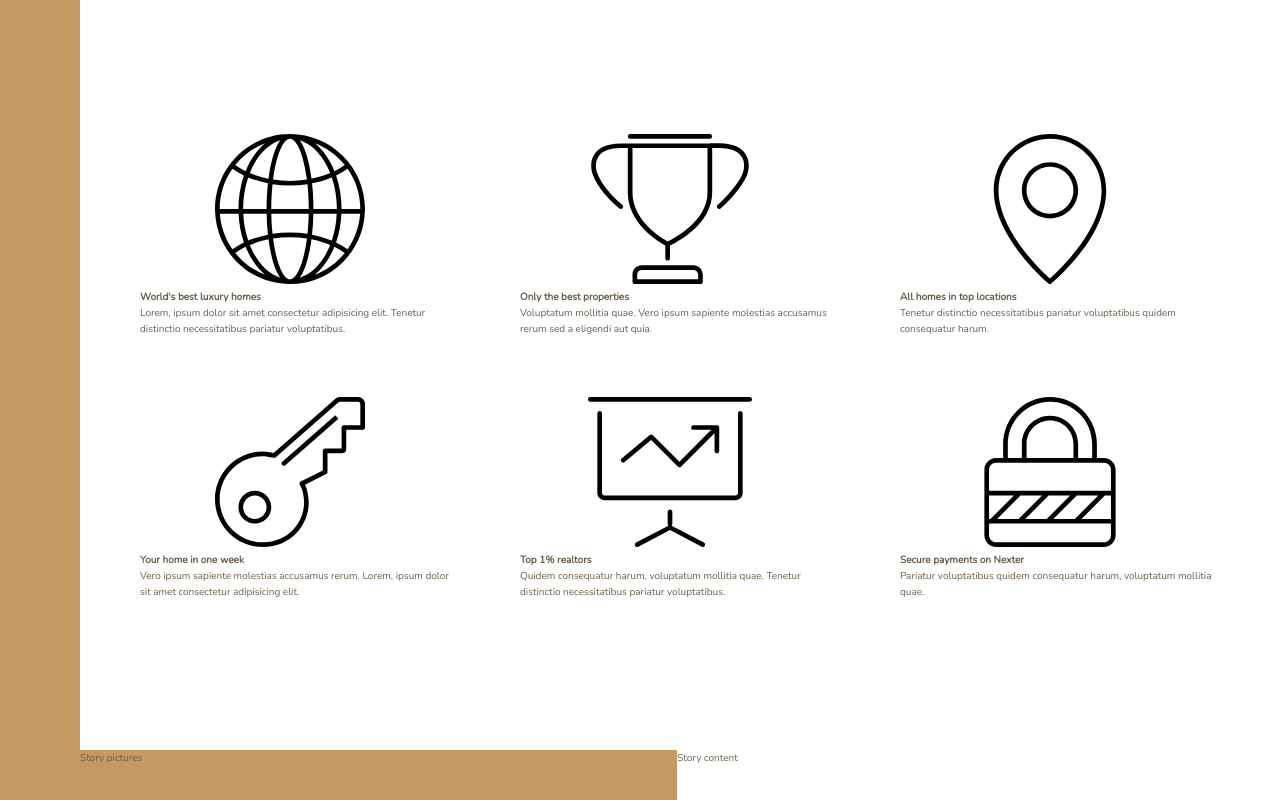
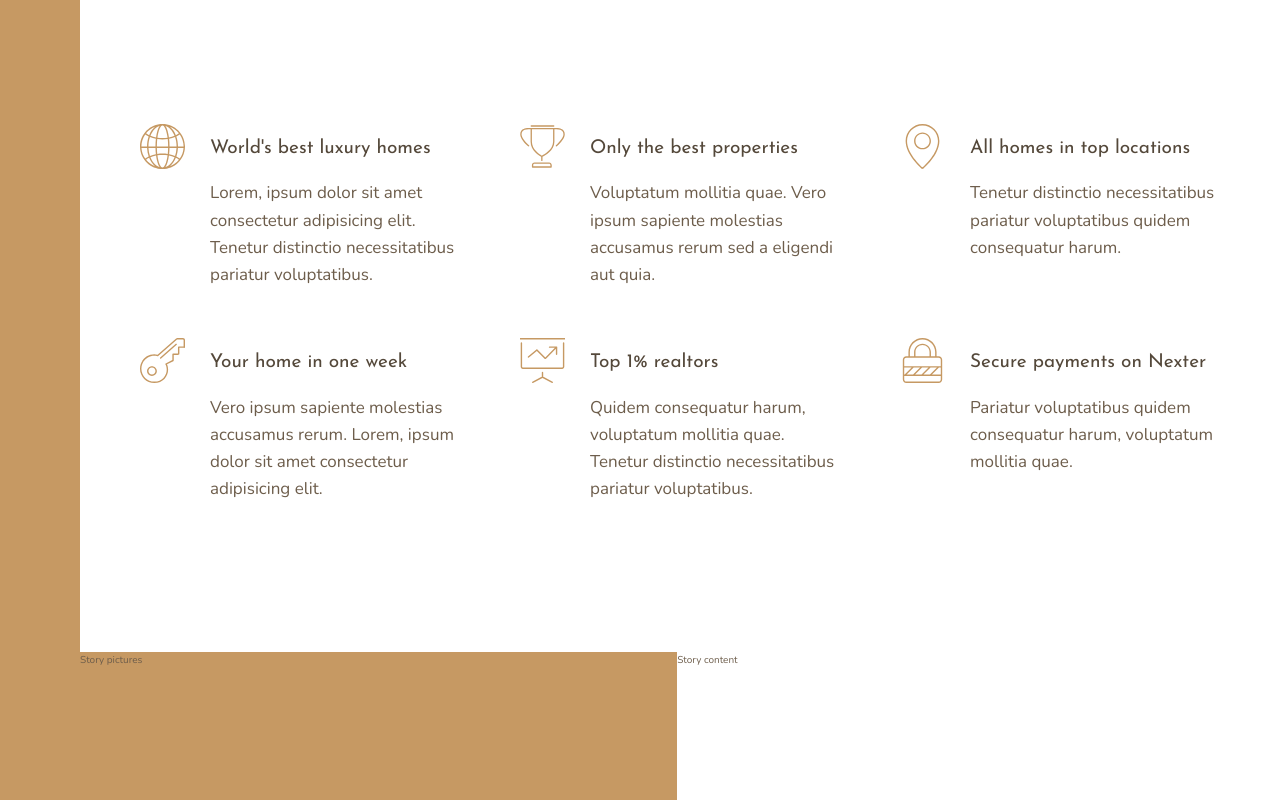
Before and after one commit to angelprzz/Nexter, a website: page index.html in a window 1280 px wide. Shown: the part 656-1456 px from the top of the page. Drawn offline with nearby package versions, Linux system fonts and the light colour scheme.

Commit message:
Building the Features Section - Part 2

```diff
--- a/index.html
+++ b/index.html
@@ -26,7 +26,7 @@
         <svg class="feature__icon">
           <use xlink:href="img/sprite.svg#icon-global"></use>
         </svg>
-        <h4 class="heading-4">World's best luxury homes</h4>
+        <h4 class="heading-4 heading-4--dark">World's best luxury homes</h4>
         <p class="feature__text">
           Lorem, ipsum dolor sit amet consectetur adipisicing elit. Tenetur distinctio
           necessitatibus pariatur voluptatibus.
@@ -36,7 +36,7 @@
         <svg class="feature__icon">
           <use xlink:href="img/sprite.svg#icon-trophy"></use>
         </svg>
-        <h4 class="heading-4">Only the best properties</h4>
+        <h4 class="heading-4 heading-4--dark">Only the best properties</h4>
         <p class="feature__text">
           Voluptatum mollitia quae. Vero ipsum sapiente molestias accusamus rerum sed a
           eligendi aut quia.
@@ -46,7 +46,7 @@
         <svg class="feature__icon">
           <use xlink:href="img/sprite.svg#icon-map-pin"></use>
         </svg>
-        <h4 class="heading-4">All homes in top locations</h4>
+        <h4 class="heading-4 heading-4--dark">All homes in top locations</h4>
         <p class="feature__text">
           Tenetur distinctio necessitatibus pariatur voluptatibus quidem consequatur
           harum.
@@ -56,7 +56,7 @@
         <svg class="feature__icon">
           <use xlink:href="img/sprite.svg#icon-key"></use>
         </svg>
-        <h4 class="heading-4">Your home in one week</h4>
+        <h4 class="heading-4 heading-4--dark">Your home in one week</h4>
         <p class="feature__text">
           Vero ipsum sapiente molestias accusamus rerum. Lorem, ipsum dolor sit amet
           consectetur adipisicing elit.
@@ -66,7 +66,7 @@
         <svg class="feature__icon">
           <use xlink:href="img/sprite.svg#icon-presentation"></use>
         </svg>
-        <h4 class="heading-4">Top 1% realtors</h4>
+        <h4 class="heading-4 heading-4--dark">Top 1% realtors</h4>
         <p class="feature__text">
           Quidem consequatur harum, voluptatum mollitia quae. Tenetur distinctio
           necessitatibus pariatur voluptatibus.
@@ -76,7 +76,7 @@
         <svg class="feature__icon">
           <use xlink:href="img/sprite.svg#icon-lock"></use>
         </svg>
-        <h4 class="heading-4">Secure payments on Nexter</h4>
+        <h4 class="heading-4 heading-4--dark">Secure payments on Nexter</h4>
         <p class="feature__text">
           Pariatur voluptatibus quidem consequatur harum, voluptatum mollitia quae.
         </p>
--- a/sass/_features.scss
+++ b/sass/_features.scss
@@ -4,6 +4,27 @@
   margin: 15rem 0;
 
   display: grid;
-  grid-template-columns: repeat(3, 1fr);
+  // grid-template-columns: repeat(3, 1fr);
+  grid-template-columns: repeat(auto-fit, minmax(25rem, 1fr));
   grid-gap: 6rem;
+  align-items: start;
 }
+
+.feature {
+  display: grid;
+  grid-template-columns: min-content 1fr;
+  grid-row-gap: 1.5rem;
+  grid-column-gap: 2.5rem;
+
+  &__icon {
+    fill: $color-primary;
+    width: 4.5rem;
+    height: 4.5rem;
+    grid-row: 1 / span 2;
+    transform: translateY(-1rem);
+  }
+
+  &__text {
+    font-size: 1.7rem;
+  }
+}
--- a/sass/_typography.scss
+++ b/sass/_typography.scss
@@ -0,0 +1,28 @@
+%heading {
+  font-family: $font-display;
+  font-weight: 400;
+}
+
+.heading-1 {
+  @extend %heading;
+}
+
+.heading-2 {
+  @extend %heading;
+}
+
+.heading-3 {
+  @extend %heading;
+}
+
+.heading-4 {
+  @extend %heading;
+  font-size: 1.9rem;
+
+  &--light {
+    color: $color-grey-light-1;
+  }
+  &--dark {
+    color: $color-grey-dark-1;
+  }
+}
```
Also changed, not shown: css/style.css.
